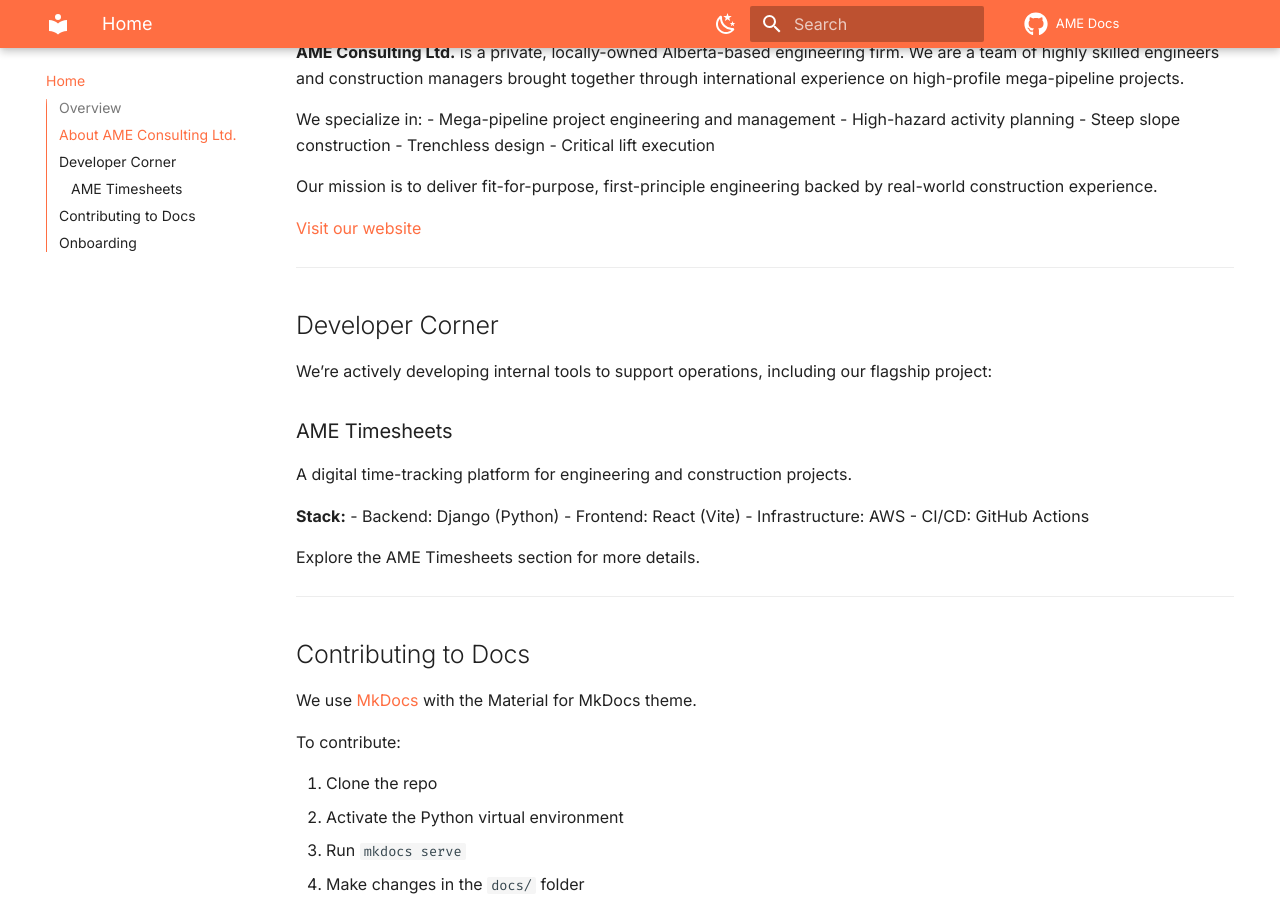
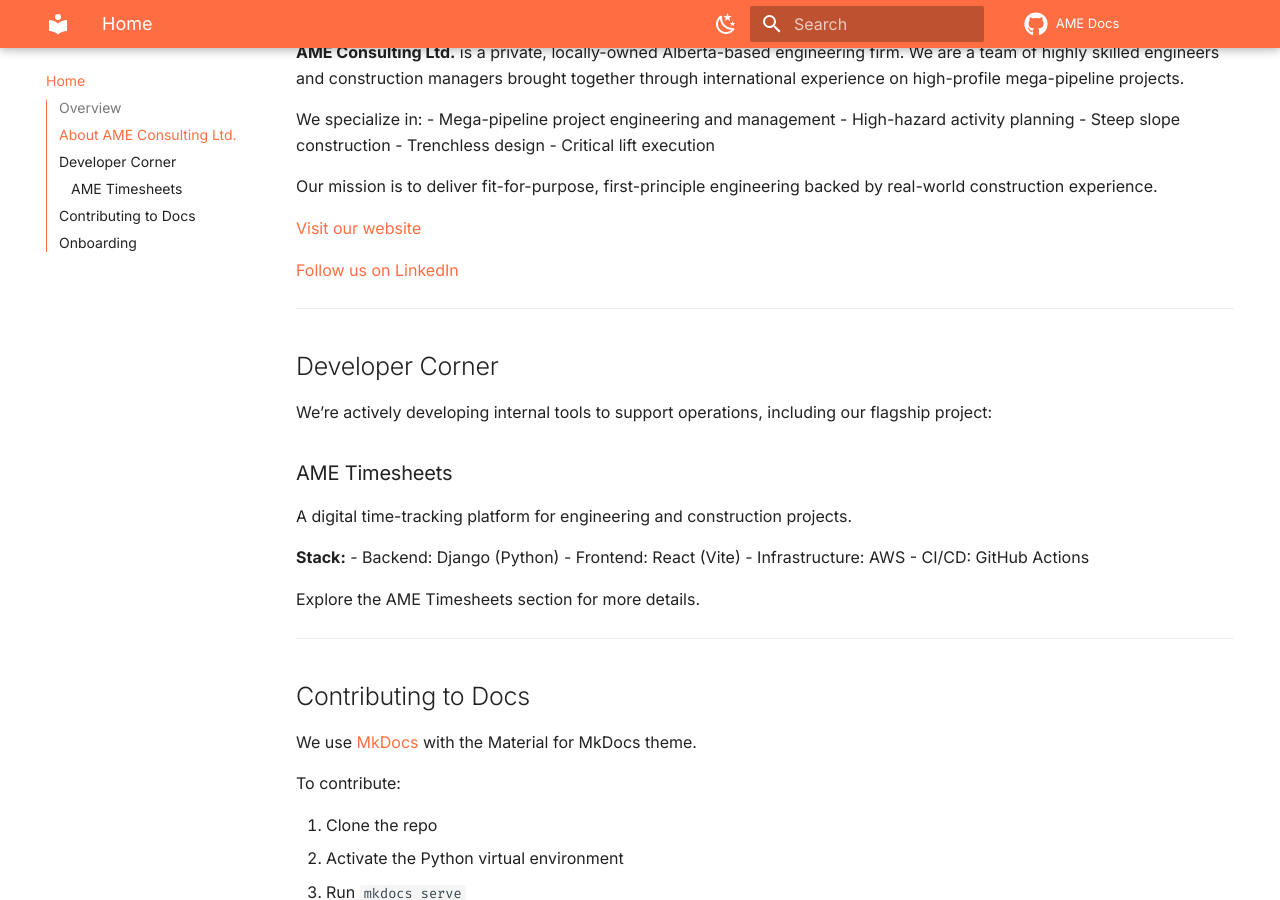
Before and after one commit to AME-Consulting-Ltd/ame-docs, an MkDocs documentation site: the page built from docs/index.md, in a window 1280 px wide and 900 px high, scrolled down 474 px. Built offline with MkDocs 1.6.1 and Material for MkDocs 9.7.7, drawn with Linux system fonts in a browser that asks for light colours; comment, search, counter and statistics services are not loaded.

Commit message:
Add LinkedIn link

```diff
--- a/docs/index.md
+++ b/docs/index.md
@@ -22,6 +22,8 @@
 Our mission is to deliver fit-for-purpose, first-principle engineering backed by real-world construction experience.
 
 [Visit our website](https://www.ame-consulting.ca/)
+
+[Follow us on LinkedIn](https://www.linkedin.com/company/ame-consulting-ltd)
 
 ---
 
```
